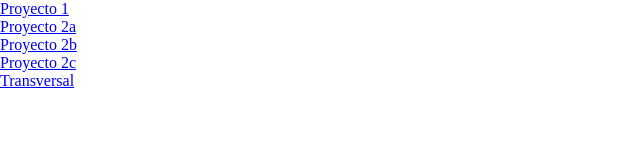
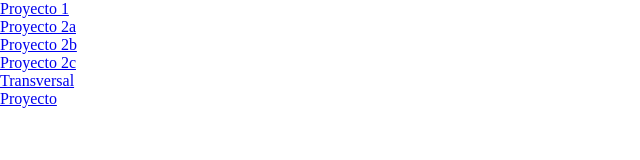
Before and after one commit to dgarcia19jaume/DAW2-M9, a plain HTML site: page index.html in a window 1280 px wide. Shown: the full height of the page, 0-640 px from the left. Drawn offline with Linux system fonts and the light colour scheme; files that its build step writes are made by us from their sources.

Commit message:
Update and rename dis_index.html to index.html

```diff
--- a/dis_index.html
+++ b/index.html
@@ -23,5 +23,8 @@
     <div>
         <a href="./UF1/transversal">Transversal</a>
     </div>
+    <div>
+        <a href="./UF3/Proyecto">Proyecto</a>
+    </div>
 </body>
 </html>
```
